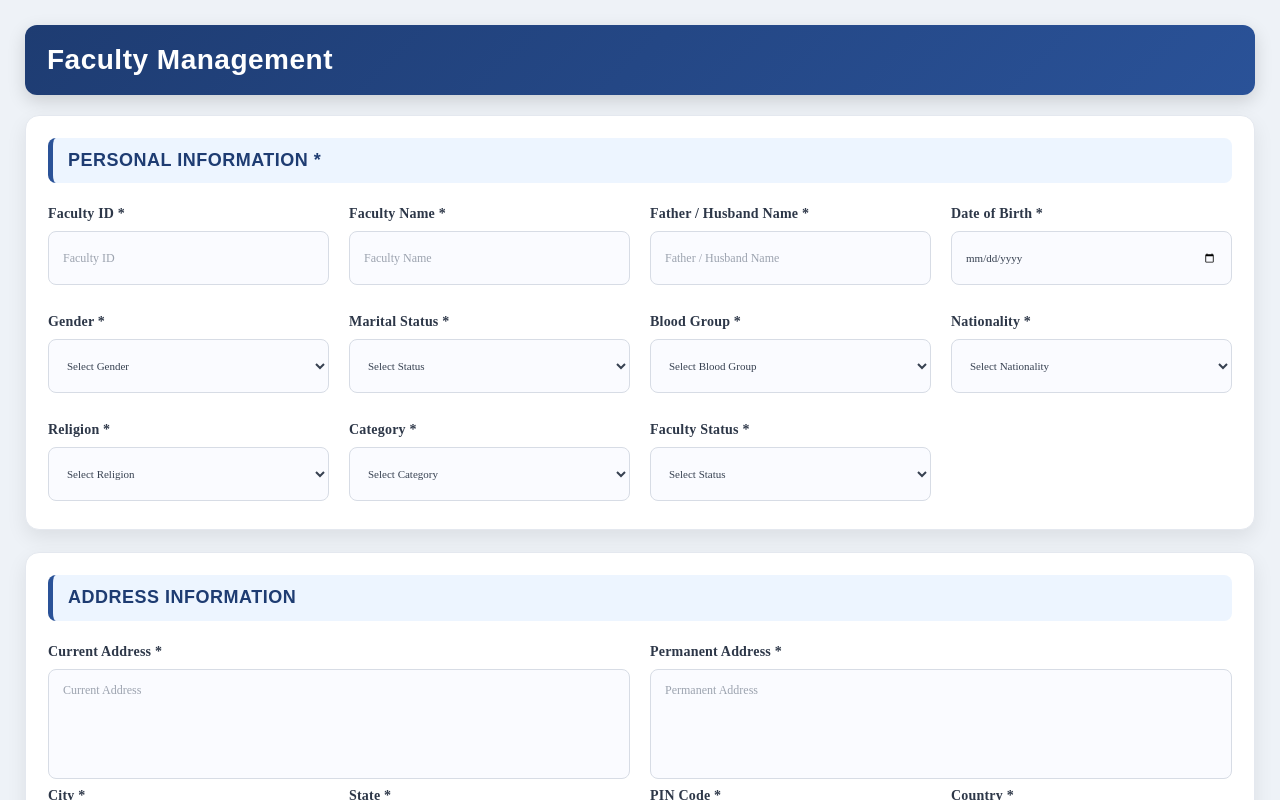
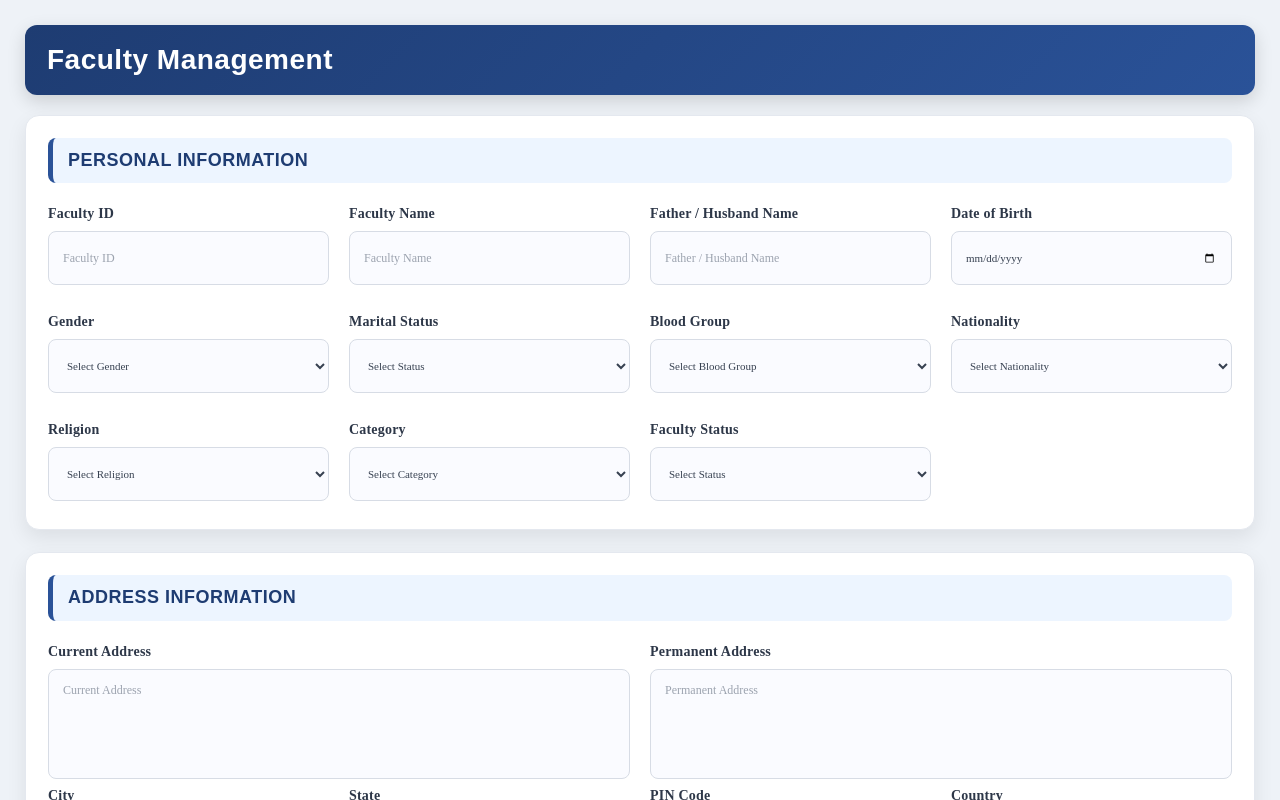
Before and after one commit to gayatri004/nba-software-development, a React (Create React App) app in the folder client/: page /faculty-form in a window 1280 px wide. Built offline with nearby package versions, Linux system fonts and the light colour scheme.

Commit message:
Updated project

```diff
--- a/client/src/pages/DepartmentMaster.js
+++ b/client/src/pages/DepartmentMaster.js
@@ -180,7 +180,7 @@ const handleBack = () => {
 
         <div>
 
-          <label>Department Code *</label>
+          <label>Department Code </label>
 
           <input
             type="text"
@@ -205,7 +205,7 @@ const handleBack = () => {
 
         <div>
 
-          <label>Department Type *</label>
+          <label>Department Type </label>
 
           <select
             className={errors.departmentType ? "error-field" : ""}
@@ -244,7 +244,7 @@ const handleBack = () => {
 
         <div>
 
-          <label>HOD / Incharge Name *</label>
+          <label>HOD / Incharge Name </label>
 
           <input
             type="text"
@@ -284,7 +284,7 @@ const handleBack = () => {
 
     <div>
 
-      <label>Building / Block *</label>
+      <label>Building / Block</label>
 
       <input
         type="text"
@@ -309,7 +309,7 @@ const handleBack = () => {
 
     <div>
 
-      <label>Floor / Room No. *</label>
+      <label>Floor / Room No. </label>
 
       <input
         type="text"
@@ -334,7 +334,7 @@ const handleBack = () => {
 
     <div>
 
-      <label>Campus *</label>
+      <label>Campus</label>
 
       <select
         className={errors.campus ? "error-field" : ""}
--- a/client/src/pages/FacultyForm.js
+++ b/client/src/pages/FacultyForm.js
@@ -362,7 +362,7 @@ function FacultyForm() {
 
           <div className="personal-info">
 
-            <h1>Personal Information *</h1>
+            <h1>Personal Information </h1>
 
             <div className="grid-4">
 
@@ -370,7 +370,7 @@ function FacultyForm() {
 
               <div className="form-group">
 
-                <label>Faculty ID *</label>
+                <label>Faculty ID </label>
 
                 <input
                   ref={(el) => (inputRefs.current.facultyId = el)}
@@ -394,7 +394,7 @@ function FacultyForm() {
 
               <div className="form-group">
 
-                <label>Faculty Name *</label>
+                <label>Faculty Name</label>
 
                 <input
                   ref={(el) => (inputRefs.current.facultyName = el)}
@@ -418,7 +418,7 @@ function FacultyForm() {
 
               <div className="form-group">
 
-                <label>Father / Husband Name *</label>
+                <label>Father / Husband Name</label>
 
                 <input
                   ref={(el) => (inputRefs.current.fatherName = el)}
@@ -442,7 +442,7 @@ function FacultyForm() {
 
               <div className="form-group">
 
-                <label>Date of Birth *</label>
+                <label>Date of Birth</label>
 
                 <input
                   ref={(el) => (inputRefs.current.dob = el)}
@@ -464,7 +464,7 @@ function FacultyForm() {
 
               <div className="form-group">
 
-                <label>Gender *</label>
+                <label>Gender</label>
 
                 <select
                   ref={(el) => (inputRefs.current.gender = el)}
@@ -491,7 +491,7 @@ function FacultyForm() {
 
               <div className="form-group">
 
-                <label>Marital Status *</label>
+                <label>Marital Status</label>
 
                 <select
                   ref={(el) => (inputRefs.current.maritalStatus = el)}
@@ -517,7 +517,7 @@ function FacultyForm() {
 
               <div className="form-group">
 
-                <label>Blood Group *</label>
+                <label>Blood Group</label>
 
                 <select
                   ref={(el) => (inputRefs.current.bloodGroup = el)}
@@ -549,7 +549,7 @@ function FacultyForm() {
 
               <div className="form-group">
 
-                <label>Nationality *</label>
+                <label>Nationality</label>
 
                 <select
                   ref={(el) => (inputRefs.current.nationality = el)}
@@ -574,7 +574,7 @@ function FacultyForm() {
 
               <div className="form-group">
 
-                <label>Religion *</label>
+                <label>Religion</label>
 
                 <select
                   ref={(el) => (inputRefs.current.religion = el)}
@@ -604,7 +604,7 @@ function FacultyForm() {
 
               <div className="form-group">
 
-                <label>Category *</label>
+                <label>Category</label>
 
                 <select
                   ref={(el) => (inputRefs.current.category = el)}
@@ -633,7 +633,7 @@ function FacultyForm() {
 
               <div className="form-group">
 
-                <label>Faculty Status *</label>
+                <label>Faculty Status</label>
 
                 <select
                   ref={(el) => (inputRefs.current.facultyStatus = el)}
@@ -670,7 +670,7 @@ function FacultyForm() {
 
               <div className="form-group">
 
-                <label>Current Address *</label>
+                <label>Current Address</label>
 
                 <textarea
                   ref={(el) => (inputRefs.current.currentAddress = el)}
@@ -693,7 +693,7 @@ function FacultyForm() {
 
               <div className="form-group">
 
-                <label>Permanent Address *</label>
+                <label>Permanent Address</label>
 
                 <textarea
                   ref={(el) => (inputRefs.current.permanentAddress = el)}
@@ -720,7 +720,7 @@ function FacultyForm() {
 
               <div className="form-group">
 
-                <label>City *</label>
+                <label>City </label>
 
                 <select
                   ref={(el) => (inputRefs.current.city = el)}
@@ -751,7 +751,7 @@ function FacultyForm() {
 
               <div className="form-group">
 
-                <label>State *</label>
+                <label>State</label>
 
                 <select
                   ref={(el) => (inputRefs.current.state = el)}
@@ -779,7 +779,7 @@ function FacultyForm() {
 
               <div className="form-group">
 
-                <label>PIN Code *</label>
+                <label>PIN Code </label>
 
                 <input
                   ref={(el) => (inputRefs.current.pinCode = el)}
@@ -803,7 +803,7 @@ function FacultyForm() {
 
               <div className="form-group">
 
-                <label>Country *</label>
+                <label>Country</label>
 
                 <select
                   ref={(el) => (inputRefs.current.country = el)}
@@ -843,7 +843,7 @@ function FacultyForm() {
 
               <div className="form-group">
 
-                <label>PAN Number *</label>
+                <label>PAN Number</label>
 
                 <input
                   ref={(el) => (inputRefs.current.panNumber = el)}
@@ -867,7 +867,7 @@ function FacultyForm() {
 
               <div className="form-group">
 
-                <label>Aadhaar Number *</label>
+                <label>Aadhaar Number</label>
 
                 <input
                   ref={(el) => (inputRefs.current.aadhaarNumber = el)}
@@ -891,7 +891,7 @@ function FacultyForm() {
 
               <div className="form-group">
 
-                <label>APAR ID *</label>
+                <label>APAR ID </label>
 
                 <input
                   ref={(el) => (inputRefs.current.aparId = el)}
@@ -915,7 +915,7 @@ function FacultyForm() {
 
               <div className="form-group">
 
-                <label>Department *</label>
+                <label>Department</label>
 
                 <input
                   ref={(el) => (inputRefs.current.department = el)}
@@ -938,7 +938,7 @@ function FacultyForm() {
 
               <div className="form-group">
 
-                <label>Designation *</label>
+                <label>Designation</label>
 
                 <input
                   ref={(el) => (inputRefs.current.designation = el)}
@@ -962,7 +962,7 @@ function FacultyForm() {
 
               <div className="form-group">
 
-                <label>Qualification *</label>
+                <label>Qualification</label>
 
                 <input
                   ref={(el) => (inputRefs.current.qualification = el)}
@@ -986,7 +986,7 @@ function FacultyForm() {
 
               <div className="form-group">
 
-                <label>Specialization *</label>
+                <label>Specialization</label>
 
                 <input
                   ref={(el) => (inputRefs.current.specialization = el)}
@@ -1010,7 +1010,7 @@ function FacultyForm() {
 
               <div className="form-group">
 
-                <label>Date of Joining *</label>
+                <label>Date of Joining</label>
 
                 <input
                   ref={(el) => (inputRefs.current.joiningDate = el)}
@@ -1032,7 +1032,7 @@ function FacultyForm() {
 
               <div className="form-group">
 
-                <label>Employee Type *</label>
+                <label>Employee Type</label>
 
                 <select
                   ref={(el) => (inputRefs.current.employeeType = el)}
@@ -1059,7 +1059,7 @@ function FacultyForm() {
 
               <div className="form-group">
 
-                <label>Experience *</label>
+                <label>Experience</label>
 
                 <input
                   ref={(el) => (inputRefs.current.experience = el)}
@@ -1083,7 +1083,7 @@ function FacultyForm() {
 
               <div className="form-group">
 
-                <label>Previous Experience *</label>
+                <label>Previous Experience </label>
 
                 <input
                   ref={(el) => (inputRefs.current.previousExperience = el)}
@@ -1107,7 +1107,7 @@ function FacultyForm() {
 
               <div className="form-group">
 
-                <label>Email ID *</label>
+                <label>Email ID </label>
 
                 <input
                   ref={(el) => (inputRefs.current.email = el)}
@@ -1130,7 +1130,7 @@ function FacultyForm() {
 
               <div className="form-group">
 
-                <label>Mobile Number *</label>
+                <label>Mobile Number </label>
 
                 <input
                   ref={(el) => (inputRefs.current.mobile = el)}
```
Also changed, not shown: client/src/pages/CourseMaster.js (+22 -22 lines).
